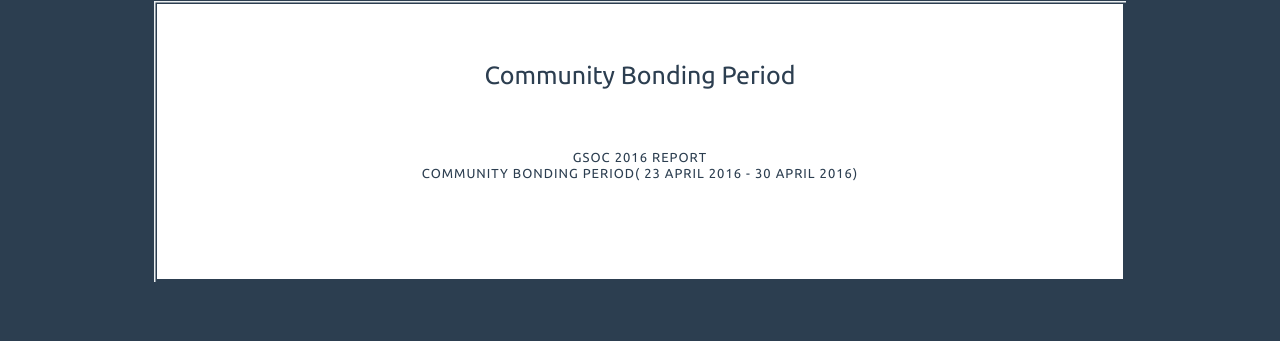
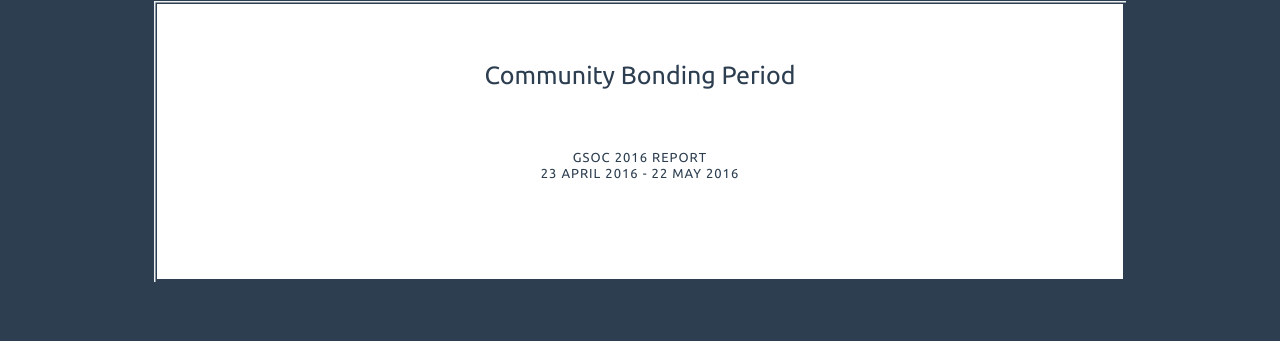
Before and after one commit to Shekharrajak/shekharrajak.github.io, a Jekyll site: the page built from index.html, in a window 1280 px wide. Shown: the part 599-940 px from the top of the page. Built offline with Jekyll 4.4.1, drawn with Linux system fonts in a browser that asks for light colours; nearby versions of some CDN libraries.

Commit message:
added weeks in each post

```diff
--- a/_includes/header-post-default.html
+++ b/_includes/header-post-default.html
@@ -12,6 +12,7 @@
     <p class="subline"> Organization : SymPy <br>
       Solvers: Completing Solveset
     </p>
+    <p>{{ page.week }}</p>
     <p>by <strong>Shekhar Prasad Rajak</strong> &#8212; Posted on <strong>{{ page.date | date: "%B %e, %Y" }}</strong></p>
     <a href="/" style="margin-right:50%;">
         Back to GSoC Blog
--- a/_posts/2016-5-22-Community-Bonding-Period.md
+++ b/_posts/2016-5-22-Community-Bonding-Period.md
@@ -1,14 +1,18 @@
 ---
 layout: post
 title: Community Bonding Period
-week: Community Bonding Period( 23 April 2016 - 30 April 2016)
+week:  23 April 2016 - 22 May 2016
 posted_on: 22 May 2016
 type: post
 ---
 
-# Week 1 ( 23 April 2016 - 30 April 2016)
 
-## Excited about my GSoC Blog
+
+<br><br>
+
+## Week 1 ( 23 April 2016 - 30 April 2016)
+
+### Excited about my GSoC Blog
 
 
 I created my blog on around Nov-Dec 2015, mostly for GSoC ( confident :p ). But the template was still on github with random contents. [Blog repo](http://github.com/shekharrajak/MyBlog)
```
